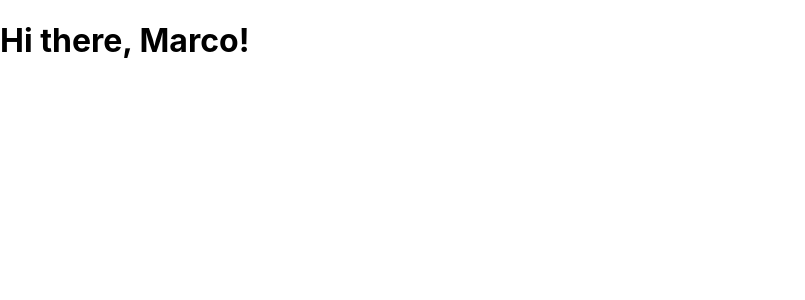
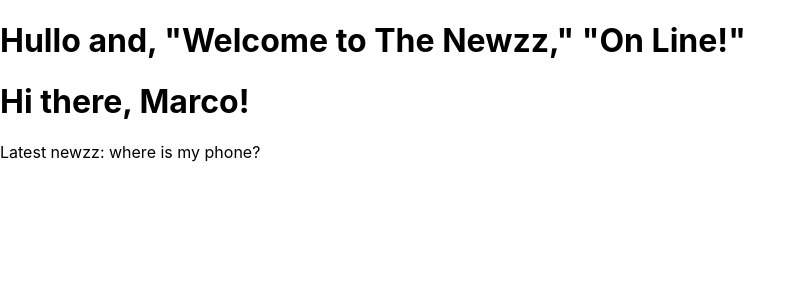
Before and after one commit to marcoberdiano/Codecademy-react-course, a React (Create React App) app: page / in a window 1280 px wide. Shown: the top 300 px of the page, without its empty margins (0-805 px from the left). Built offline with nearby package versions, Linux system fonts and the light colour scheme.

Commit message:
change App.js and index.js

```diff
--- a/src/components/App.js
+++ b/src/components/App.js
@@ -1,24 +1,17 @@
-import logo from './logo.svg';
-import './App.css';
+import Greeting from './Greeting';
+
 
 function App() {
   return (
-    <div className="App">
-      <header className="App-header">
-        <img src={logo} className="App-logo" alt="logo" />
-        <p>
-          Edit <code>src/App.js</code> and save to reload.
-        </p>
-        <a
-          className="App-link"
-          href="https://reactjs.org"
-          target="_blank"
-          rel="noopener noreferrer"
-        >
-          Learn React
-        </a>
-      </header>
-    </div>
+    <div>
+        <h1>
+          Hullo and, "Welcome to The Newzz," "On Line!"
+        </h1>
+        <Greeting name="Marco"/>
+        <article>
+          Latest newzz:  where is my phone?
+        </article>
+      </div>
   );
 }
 
--- a/src/index.js
+++ b/src/index.js
@@ -2,12 +2,12 @@ import React from 'react';
 import ReactDOM from 'react-dom/client';
 import './css/index.css';
 import reportWebVitals from './components/reportWebVitals';
-import Greeting from './components/Greeting';
+import App from './components/App';
 
 const root = ReactDOM.createRoot(document.getElementById('root'));
 root.render(
   <React.StrictMode>
-   <Greeting name="Marco"/>
+   <App/>
   </React.StrictMode>
 );
 
```
